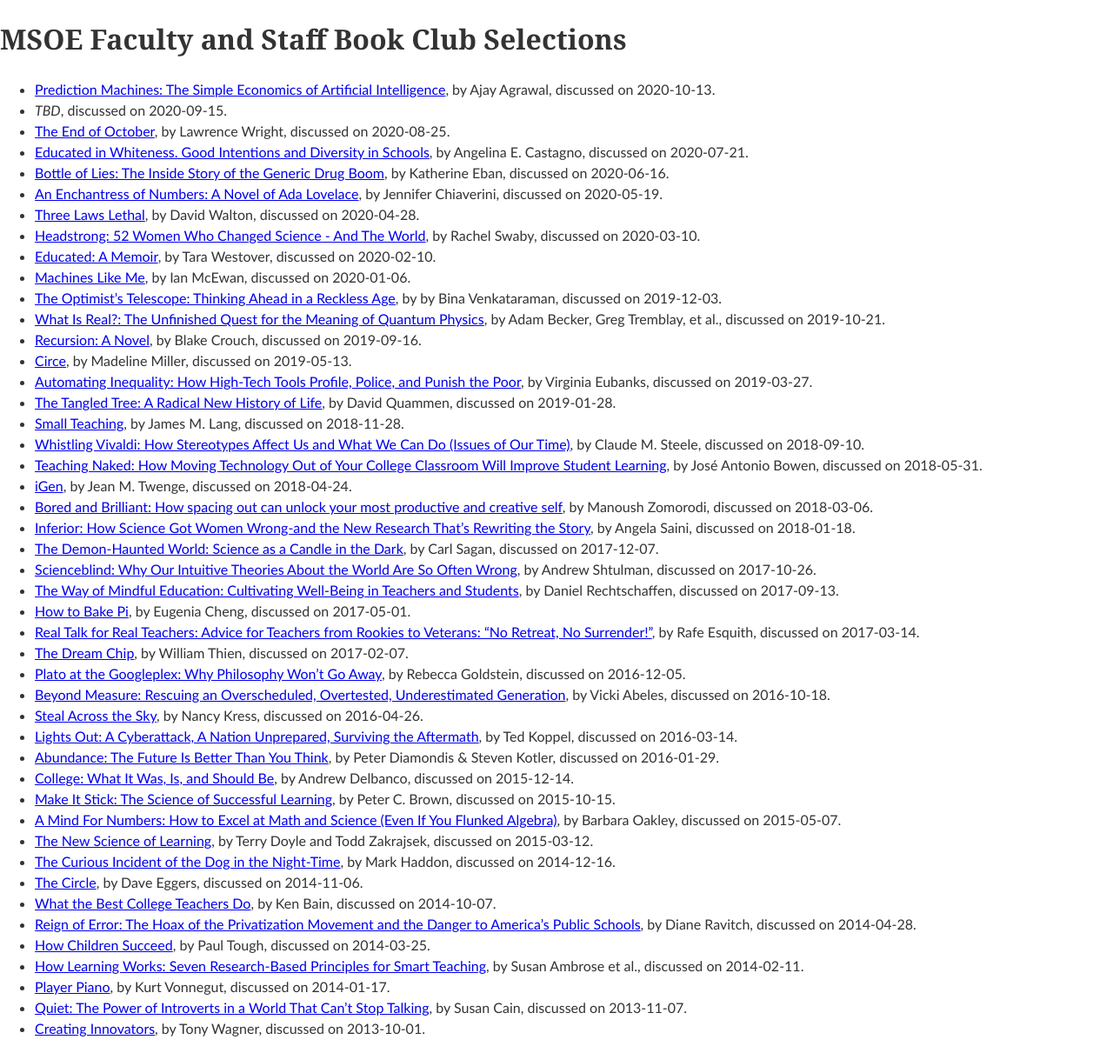
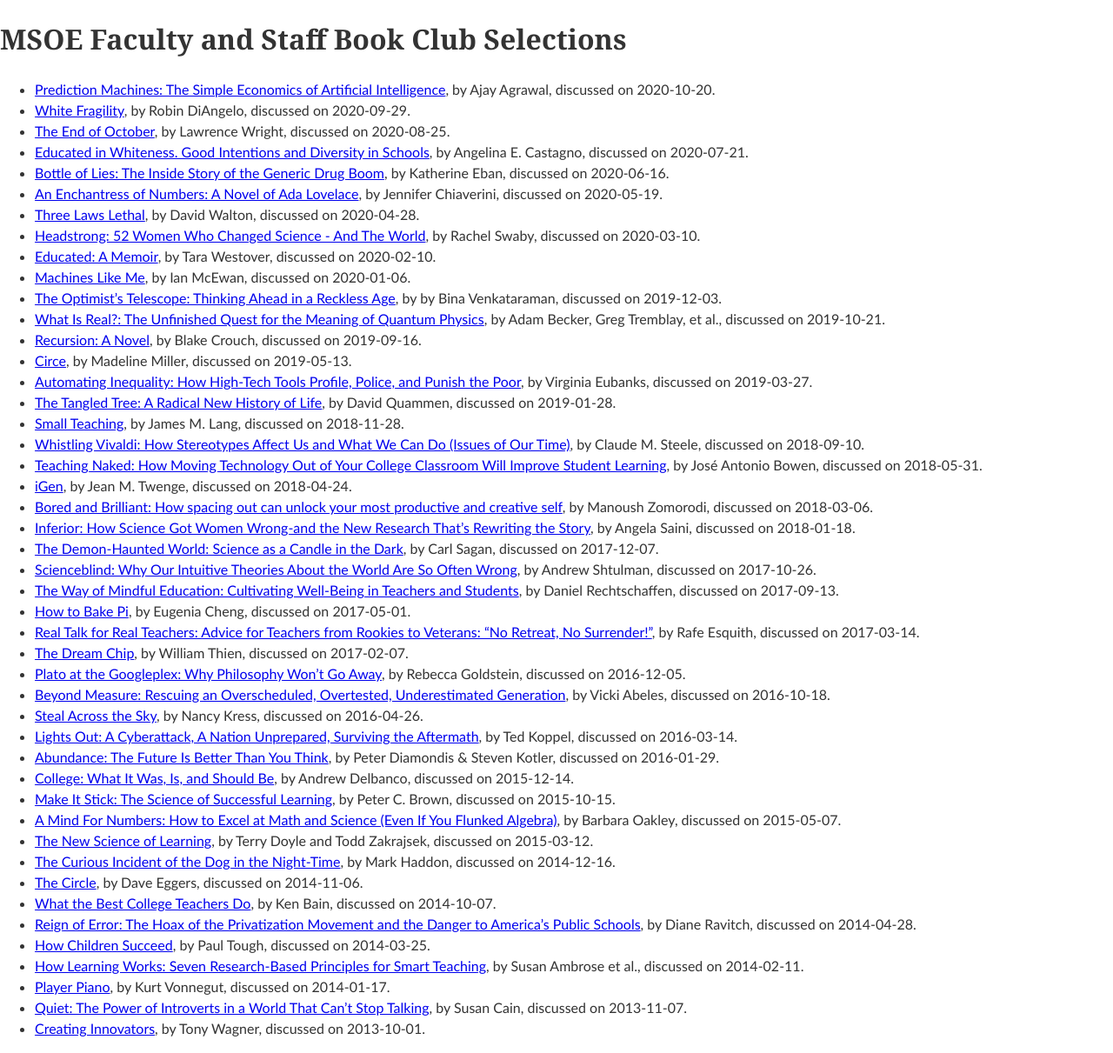
Before and after one commit to edurant/edurant.github.io, a Jekyll site: the page built from misc/bookClub.md, in a window 1280 px wide. Shown: the whole page at 87% size. Built offline with Jekyll 4.4.1, drawn with Linux system fonts in a browser that asks for light colours; our own code applies the rules of GitHub Pages for plain Markdown files.

Commit message:
fall book club updates

```diff
--- a/misc/bookClub.md
+++ b/misc/bookClub.md
@@ -1,10 +1,10 @@
 ---
 title: "MSOE Faculty and Staff Book Club Selections"
-date: 2020-08-27 15:05:30 -0600
+date: 2020-08-31 14:36:30 -0500
 ---
 
-* [Prediction Machines: The Simple Economics of Artificial Intelligence](https://www.amazon.com/dp/1633695670), by Ajay Agrawal, discussed on 2020-10-13.
-* *TBD*, discussed on 2020-09-15.
+* [Prediction Machines: The Simple Economics of Artificial Intelligence](https://www.amazon.com/dp/1633695670), by Ajay Agrawal, discussed on 2020-10-20.
+* [White Fragility](https://www.amazon.com/dp/B07638ZFN1), by Robin DiAngelo, discussed on 2020-09-29.
 * [The End of October](https://www.amazon.com/dp/B07WKJSP4J), by Lawrence Wright, discussed on 2020-08-25.
 * [Educated in Whiteness. Good Intentions and Diversity in Schools](https://manifold.umn.edu/projects/educated-in-whiteness), by Angelina E. Castagno, discussed on 2020-07-21.
 * [Bottle of Lies: The Inside Story of the Generic Drug Boom](https://www.amazon.com/dp/B086JWVLTB), by Katherine Eban, discussed on 2020-06-16.
```
